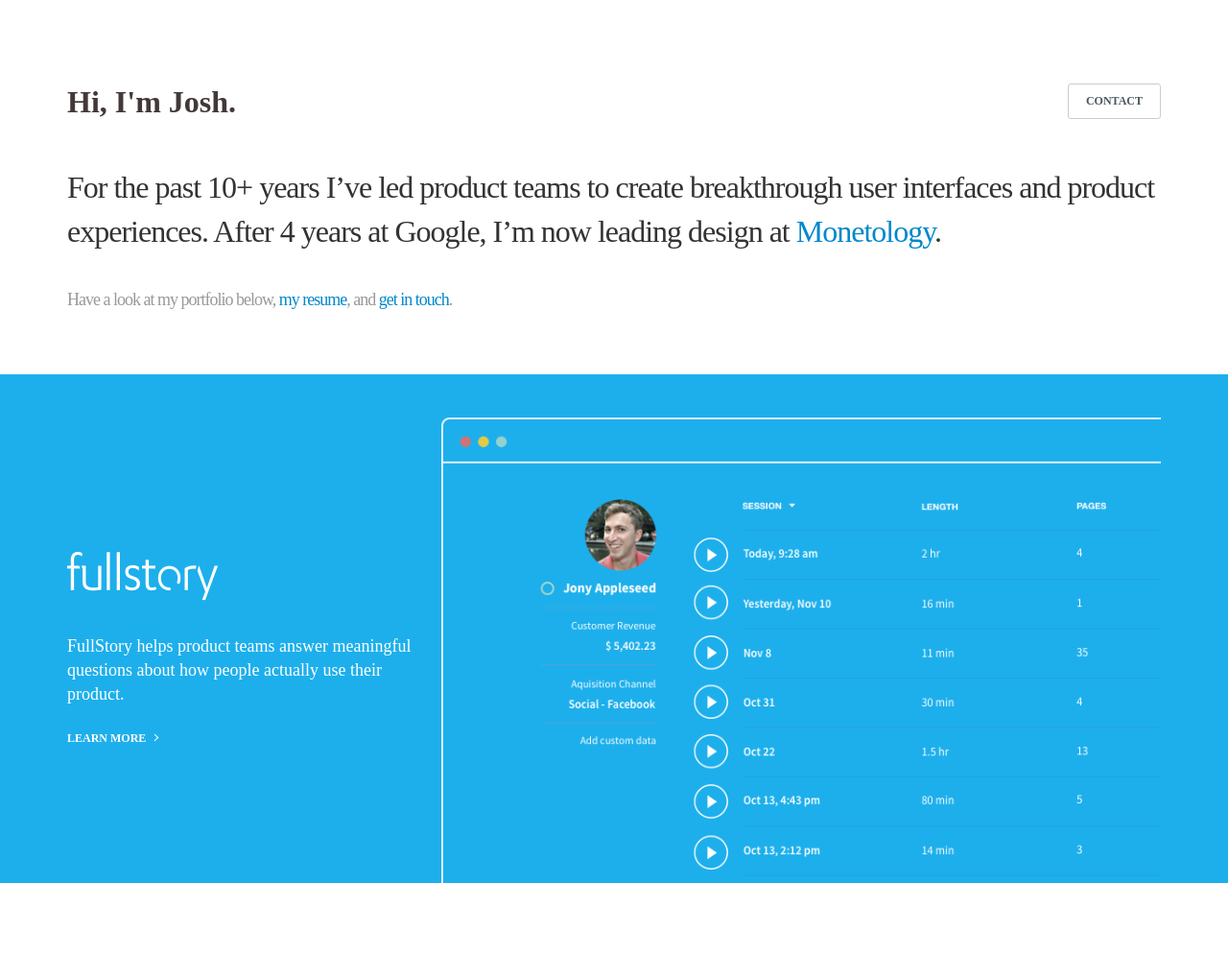
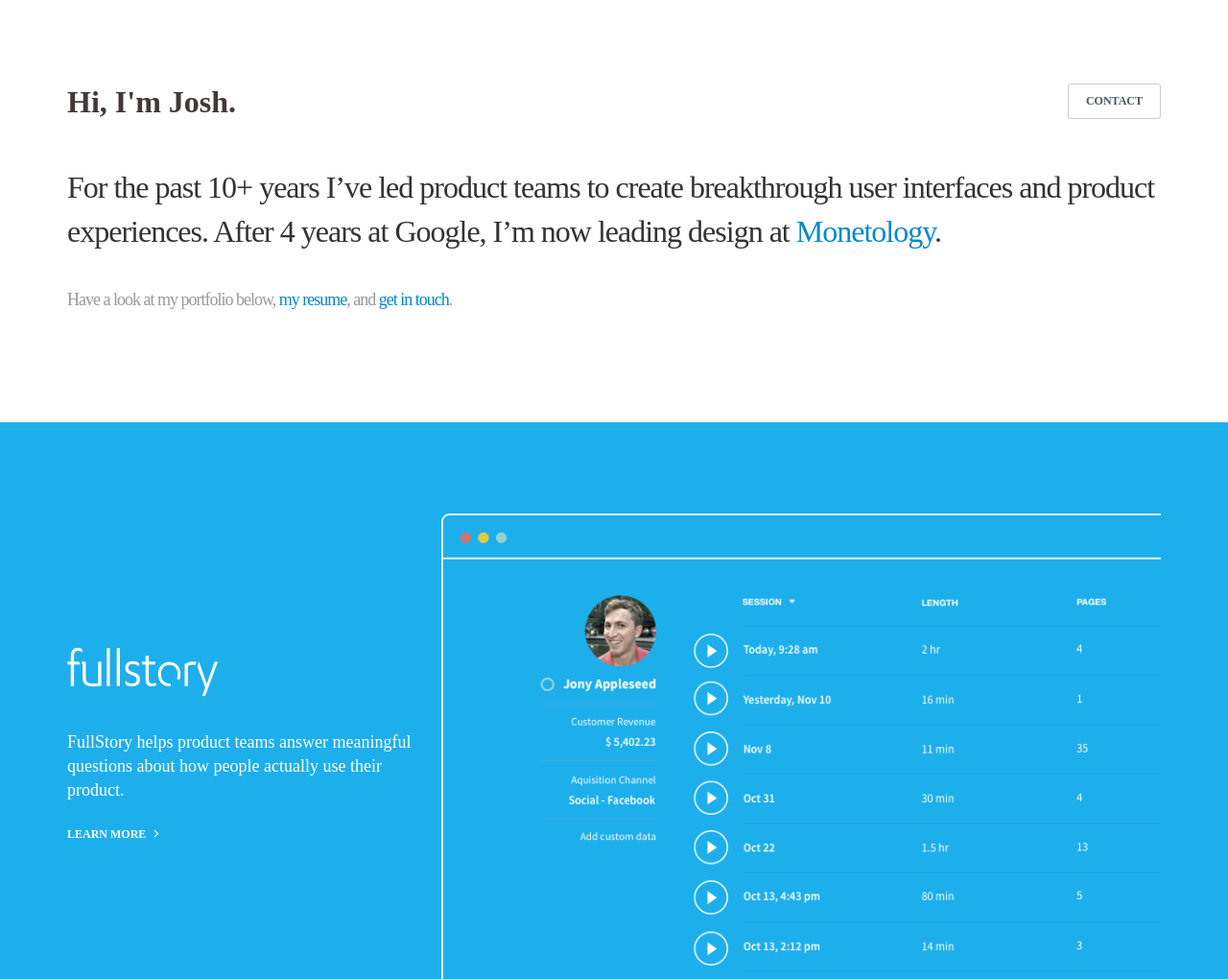
Before and after one commit to joshteague/joshteague.github.io, a Jekyll site: the page built from index.html, in a window 1280 px wide. Shown: the whole page at 96% size. Built offline with Jekyll 4.4.1, drawn with Linux system fonts in a browser that asks for light colours; some web fonts are replaced; Markdown is read by kramdown in place of the engine named in the settings; before the commit the page ends 920 px from its top, so only the background shows below that.

Commit message:
larger top margin on .mt

```diff
--- a/_sass/screen.scss
+++ b/_sass/screen.scss
@@ -70,7 +70,7 @@
 }
 
 .mt {
-  margin-top:45px;
+  margin-top:95px;
 }
 
 .fullstory {
--- a/css/screen.css
+++ b/css/screen.css
@@ -137,7 +137,7 @@
 
 /* line 72, ../_sass/screen.scss */
 .mt {
-  margin-top: 45px;
+  margin-top: 95px;
 }
 
 /* line 76, ../_sass/screen.scss */
```
